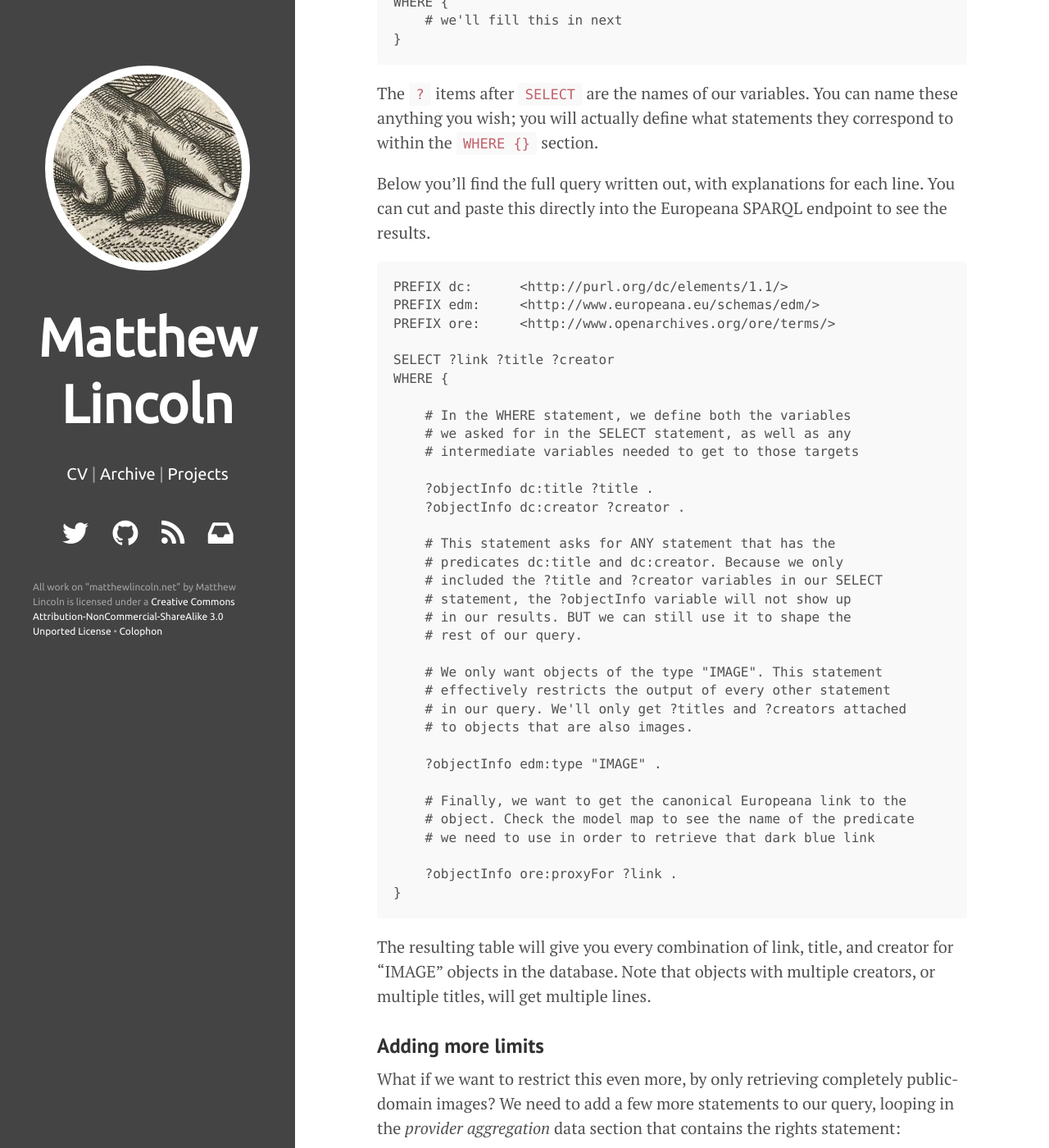
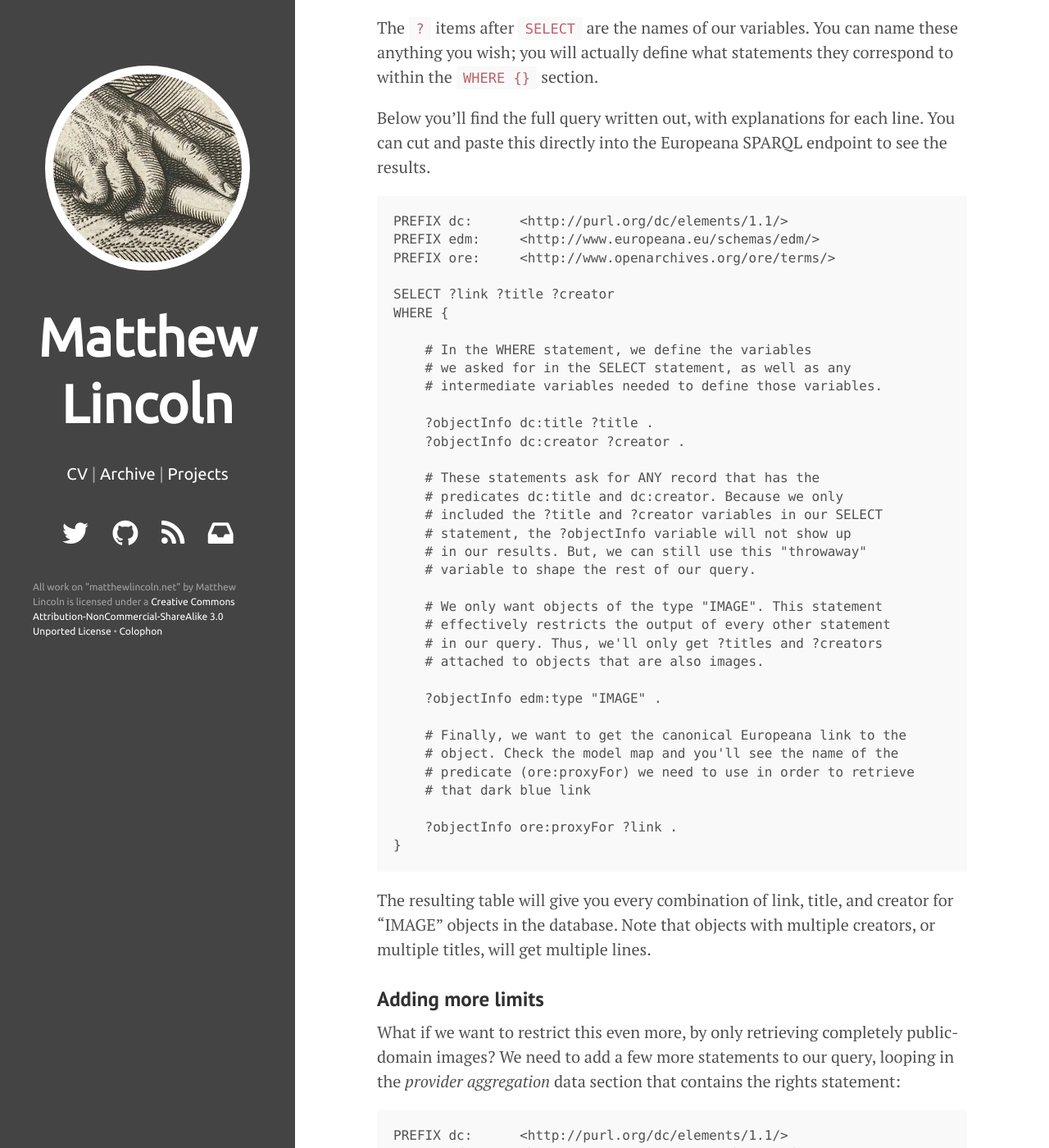
Before and after one commit to mdlincoln/mdlincoln.github.io, a Jekyll site: the page built from _posts/2014-07-10-sparql-for-humanists.md, in a window 1280 px wide and 1400 px high, scrolled down 5383 px. Shown: the whole window at 82% size. Built offline with Jekyll 4.4.1, drawn with Linux system fonts in a browser that asks for light colours; nearby versions of some CDN libraries; comment, search, counter and statistics services are not loaded; some of the changed text lies outside the part shown.

Commit message:
Last updates

```diff
--- a/_posts/2014-07-10-sparql-for-humanists.md
+++ b/_posts/2014-07-10-sparql-for-humanists.md
@@ -30,10 +29,11 @@
 This is where SPARQL comes in.
 
 Europeana is rolling out their datasets as [Linked Open Data](http://labs.europeana.eu/api/linked-open-data/introduction/) (or LOD), a graph database format accessible via the SPARQL query language.
-I'll leave it to Europeana to explain why they (and many, many others are doing this), but I want to get into the weeds of what LOD allows us to do that we can't do via the visual user interface.
+I'll leave it to Europeana to explain why they (and many, many others) are doing this.
+What I want to do is quickly dive in to show off what SPARQL queries allow us to do that we can't do via the visual user interface.
 
-Unfortunately, many tutorials on SPARQL use extremely simplified data models that don't resemble the kinds of complicated queries necessary to use richer datasets like those in Europeana.
-This tutorial tries to give a crash course on SPARQL using a dataset that a humanist might actually find in the wilds of the Internet!
+Unfortunately, many tutorials on SPARQL use extremely simplified data models that don't resemble the datasets you'll find in Europeana or other institutions like the [British Museum](http://collections.britishmuseum.org).
+This tutorial tries to give a crash course on SPARQL using a dataset that a humanist might actually find in the wilds of the Internet.
 
 ## Contents
 {:.no_toc}
@@ -49,14 +49,14 @@
 
 (Note that just like any good sentence, they each have a period at the end.)
 
-Each subject, predicate, and object, is a node in a vast graph.
+Each subject, predicate, and object, is a node in a vast network.
 To keep these statements machine-readable and standardized, they usually come in the form of URIs, a.k.a. web links (I made up the first URL for the sake of argument, so don't try following it!):
 
     <http://data.rijksmuseum.nl/item/8909812347>   <http://purl.org/dc/terms/creator>  <http://dbpedia.org/resource/Rembrandt> .
 
 Conceptually, what this statement is saying is this:
 
-    <The Nightwatch>   <created by>   <Rembrandt van Rijn> .
+    <The Nightwatch>   <was created by>   <Rembrandt van Rijn> .
 
 It's important to remember that each URI in the first statement links to many other statements.
 In order to get the "labels" for each of these URI's, what we're really doing is just retrieving more LOD statements:
@@ -74,7 +74,7 @@
 ## Searching Europeana LOD with SPARQL
 
 SPARQL lets us translate LOD's heavily interlinked, graph data into normalized, tabular data like the kind you can open up in Excel, with rows and columns.
-Let's say I want to get a list of Europeana **images**, with their titles and creators.
+Let's say I want to get a list of Europeana images, with their titles and creators.
 Our first step is understanding how the data model works.
 Like many cultural LOD providers, Europeana has a... *complex* data model.
 I don't want to paper over this complexity, so please bear with the following.
@@ -146,30 +146,31 @@
     SELECT ?link ?title ?creator
     WHERE {
 
-        # In the WHERE statement, we define both the variables
+        # In the WHERE statement, we define the variables
         # we asked for in the SELECT statement, as well as any
-        # intermediate variables needed to get to those targets
+        # intermediate variables needed to define those variables.
 
         ?objectInfo dc:title ?title .
         ?objectInfo dc:creator ?creator .
 
-        # This statement asks for ANY statement that has the
+        # These statements ask for ANY record that has the
         # predicates dc:title and dc:creator. Because we only
         # included the ?title and ?creator variables in our SELECT
         # statement, the ?objectInfo variable will not show up
-        # in our results. BUT we can still use it to shape the
-        # rest of our query.
+        # in our results. But, we can still use this "throwaway"
+        # variable to shape the rest of our query.
 
         # We only want objects of the type "IMAGE". This statement
         # effectively restricts the output of every other statement
-        # in our query. We'll only get ?titles and ?creators attached
-        # to objects that are also images.
+        # in our query. Thus, we'll only get ?titles and ?creators
+        # attached to objects that are also images.
 
         ?objectInfo edm:type "IMAGE" .
 
         # Finally, we want to get the canonical Europeana link to the
-        # object. Check the model map to see the name of the predicate
-        # we need to use in order to retrieve that dark blue link
+        # object. Check the model map and you'll see the name of the
+        # predicate (ore:proxyFor) we need to use in order to retrieve
+        # that dark blue link
 
         ?objectInfo ore:proxyFor ?link .
     }
@@ -194,12 +195,14 @@
         ?objectInfo edm:type "IMAGE" .
         ?objectInfo ore:proxyFor ?link .
 
+        # ^ these lines are the same as our first query ^
+
         # Check the map again. We need to find the link from the
         # provider proxy to the provider aggregation, which is in
         # the lower left corner of the map. We'll create another
         # "throwaway" variable called ?objectAgg. Like ?objectInfo,
-        # this link won't show up in our results, but it will restrict
-        # what the database returns to us.
+        # this link won't show up in our results, but it will let
+        # us restrict what the database returns to us.
 
         ?objectInfo ore:proxyIn ?objectAgg .
         ?objectAgg edm:rights <http://creativecommons.org/publicdomain/zero/1.0/> .
```
Also changed, not shown: other parts of _posts/2014-07-10-sparql-for-humanists.md (+3 -4 lines).
